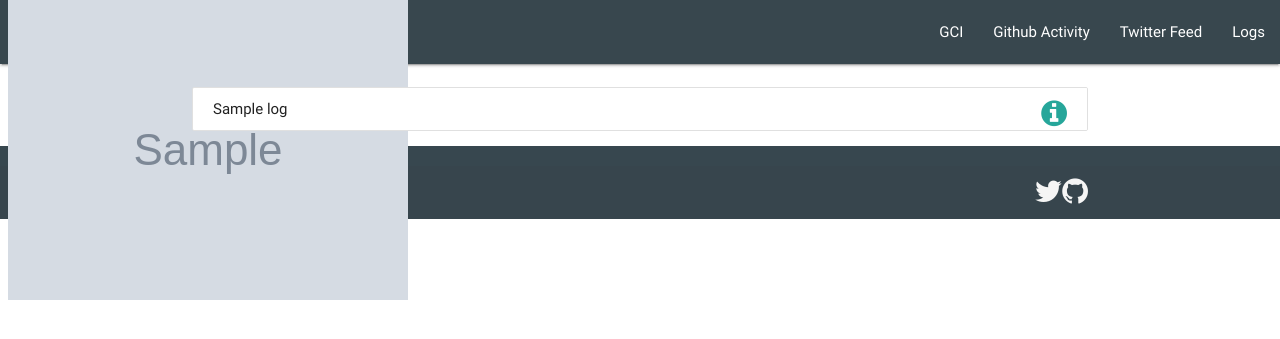
After one commit to coala/community, a Python web app: template templates/logs.html in a window 1280 px wide. The commit adds this page. Shown: the top 339 px of the page. Run offline with Jinja, Linux system fonts and the light colour scheme; the template is opened without the code that fills it: most values are stand-ins (such as "Sample title", 1, 10 or a date in 2020); grey boxes marked "Sample" are stand-in pictures; some libraries are stand-ins or nearby versions.

Commit message:
Restructure site and bug fixes
Closes https://github.com/coala/community/issues/44

```diff
--- /dev/null
+++ b/activity/views.py
@@ -0,0 +1,5 @@
+from django.shortcuts import render
+
+
+def index(request):
+    return render(request, 'activity.html')
--- /dev/null
+++ b/community/context_processors.py
@@ -0,0 +1,6 @@
+from community.git import get_owner
+
+
+def get_org_name(request):
+    org_name = get_owner()
+    return {'org_name': org_name}
--- a/community/settings.py
+++ b/community/settings.py
@@ -121,3 +121,5 @@ STATIC_ROOT = '_site/'
 MEDIA_URL = '/media/'
 MEDIA_ROOT = os.path.join(BASE_DIR, 'media')
 STATICFILES_DIRS = ['static/']
+TEMPLATES[0]['OPTIONS']['context_processors'].append(
+    'community.context_processors.get_org_name')
--- /dev/null
+++ b/community/views.py
@@ -0,0 +1,5 @@
+from django.shortcuts import render
+
+
+def index(request):
+    return render(request, 'index.html')
--- /dev/null
+++ b/static/css/main.css
@@ -0,0 +1,20 @@
+.student {
+    padding-bottom: 20px;
+}
+
+.students {
+    list-style: none;
+}
+nav {
+    background-color: #38474e !important;
+}
+
+.page-footer {
+    background-color: #37474f !important;
+}
+
+canvas {
+    -moz-user-select: none;
+    -webkit-user-select: none;
+    -ms-user-select: none;
+}
--- /dev/null
+++ b/templates/footer.html
@@ -0,0 +1,11 @@
+<footer class="page-footer">
+    <div class="footer-copyright">
+        <div class="container">
+            <span class="left">© 2017 {{ org_name }}</span>
+            <a class="grey-text text-lighten-4 right" href="https://github.com/{{ org_name }}"><i
+                    class="fa fa-github fa-2x"></i></a>&nbsp;&nbsp;
+            <a class="grey-text text-lighten-4 right" href="https://twitter.com/{{ org_name }}"><i
+                    class="fa fa-twitter fa-2x"></i></a>
+        </div>
+    </div>
+</footer>
--- /dev/null
+++ b/templates/includes.html
@@ -0,0 +1,32 @@
+<!DOCTYPE html>
+<html>
+<head>
+    <!--Import Google Icon Font-->
+    <link href="https://fonts.googleapis.com/icon?family=Material+Icons" rel="stylesheet">
+    <!--Import materialize.css-->
+    <link rel="stylesheet" href="https://cdnjs.cloudflare.com/ajax/libs/materialize/0.100.2/css/materialize.min.css">
+    <link rel="stylesheet" href="https://maxcdn.bootstrapcdn.com/font-awesome/4.7.0/css/font-awesome.min.css">
+    <link rel="stylesheet" href="../static/css/main.css">
+    <script type="text/javascript" src="https://code.jquery.com/jquery-3.2.1.min.js"></script>
+    <!--Let browser know website is optimized for mobile-->
+    <meta name="viewport" content="width=device-width, initial-scale=1.0"/>
+    <meta http-equiv="content-type" content="text/html; charset=utf-8"/>
+</head>
+<body>
+
+<nav>
+    <div class="nav-wrapper">
+        <a href="#" class="brand-logo">&nbsp;<img
+                src="{{ org_logo }}"></a>
+        <ul id="nav-mobile" class="right hide-on-med-and-down">
+            <li><a href="/gci">GCI</a></li>
+            <li><a href="/activity">Github Activity</a></li>
+            <li><a href="/twitter">Twitter Feed</a></li>
+            <li><a href="/log">Logs</a></li>
+        </ul>
+    </div>
+</nav>
+
+{% block content %}
+{% endblock %}
+<script src="https://cdnjs.cloudflare.com/ajax/libs/materialize/0.100.2/js/materialize.min.js"></script>
--- /dev/null
+++ b/templates/logs.html
@@ -0,0 +1,24 @@
+{% extends 'includes.html' %}
+{% block content %}
+    <div class="section no-pad-bot" id="index-banner">
+        <div class="container">
+            <ul class="collection">
+                {% for log in logs %}
+                    <li class="collection-item">{{ log }}<a href="#!" class="secondary-content">
+                        {% if '[ERROR]' in log %}
+                        <i class="fa fa-times-circle fa-2x"></i></a>
+                            {% elif '[WARNING]' in log %}
+                            <i class="fa fa-exclamation-triangle fa-2x"></i></a>
+                        {% else %}
+                    <i class="fa fa-info-circle fa-2x"></i></a>
+                        {% endif %}
+                    </li>
+                {% endfor %}
+            </ul>
+        </div>
+    </div>
+
+    {% include 'footer.html' %}
+{% endblock %}
+</body>
+</html>
```
Also changed, not shown: log/view_log.py (+7 -3 lines), static/main.css (deleted, +0 -7 lines), templates/activity.html (+22 -34 lines), templates/index.html (+94 -8 lines), templates/issues_graph.html (added, +22 -0 lines), templates/twitter_feed.html (added, +15 -0 lines), twitter/view_twitter.py (+7 -15 lines), static/js/charts.js (renamed from static/charts.js), static/js/timeago.js (renamed from static/timeago.js).
